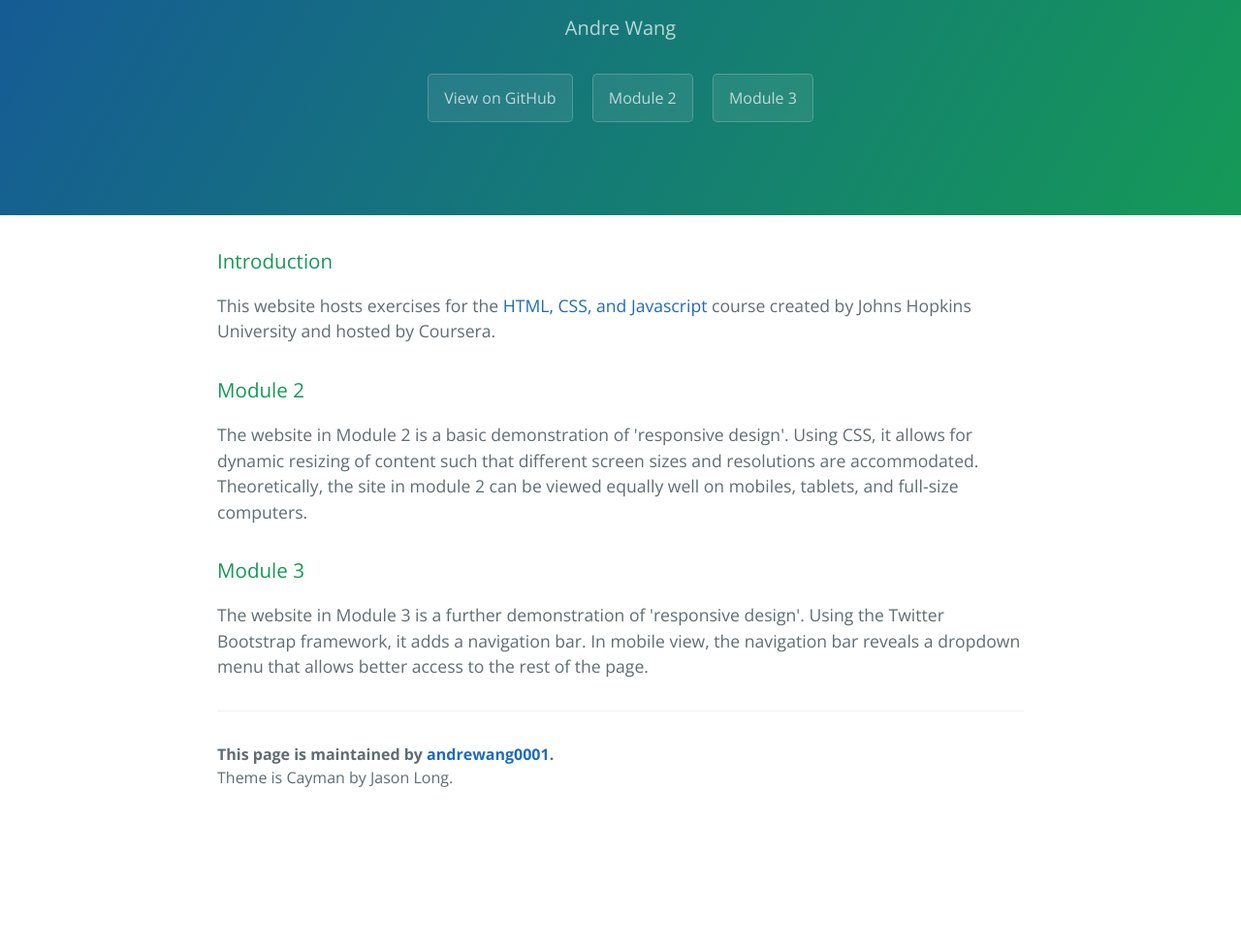
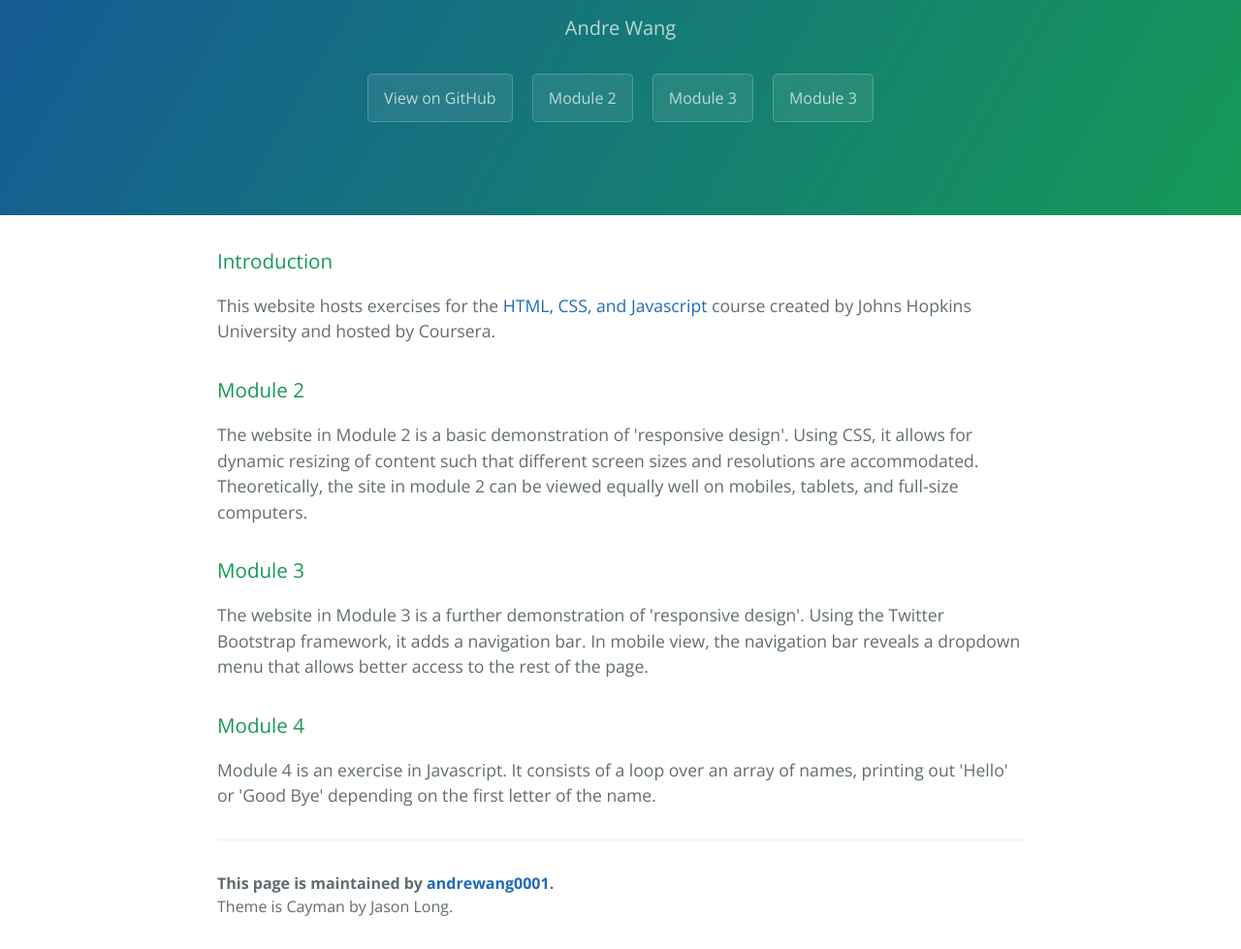
Before and after one commit to andrewang0001/courserahtml, a plain HTML site: page index.html in a window 1280 px wide. Shown: the part 161-1140 px from the top of the page at 97% size. Before the commit the page ends 1007 px from the top, so only its background shows below. Drawn offline with nearby package versions, Linux system fonts and the light colour scheme.

Commit message:
Updated base site

```diff
--- a/index.html
+++ b/index.html
@@ -16,6 +16,7 @@
       <a href="https://github.com/andrewang0001/courserahtml" class="btn">View on GitHub</a>
       <a href="labs/mod2-solution/index.html" class ="btn"> Module 2 </a>
        <a href="labs/mod3-solution/index.html" class ="btn"> Module 3 </a>
+       <a href="labs/mod4-solution/index.html" class ="btn"> Module 3 </a>
     </section>
 
     <section class="main-content">
@@ -30,6 +31,13 @@
       <h3> Module 3 </h3>
       <p> The website in Module 3 is a further demonstration of 'responsive design'. Using the Twitter Bootstrap framework, it adds a navigation bar.
         In mobile view, the navigation bar reveals a dropdown menu that allows better access to the rest of the page. </p>
+
+      <h3> Module 4 </h3>
+      <p> Module 4 is an exercise in Javascript. It consists of a loop over an array of names, printing out 'Hello' or 'Good Bye' depending on
+        the first letter of the name. </p>
+
+
+
       <footer class="site-footer">
         <span class="site-footer-owner">This page is maintained by <a href="https://github.com/andrewang0001">andrewang0001</a>.</span>
         <span> Theme is Cayman by Jason Long. </span>
```
